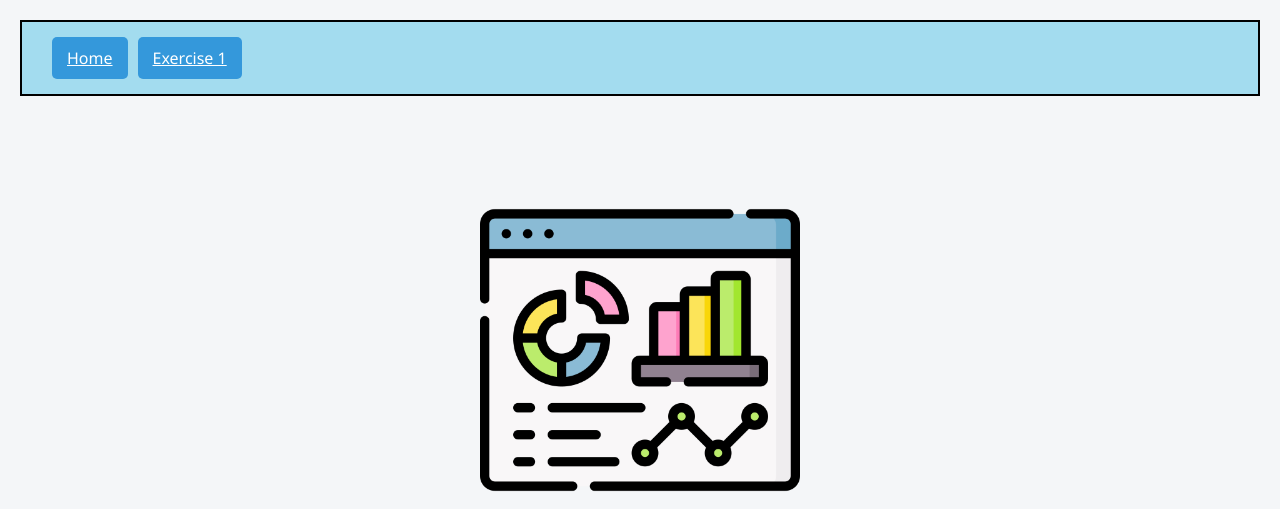
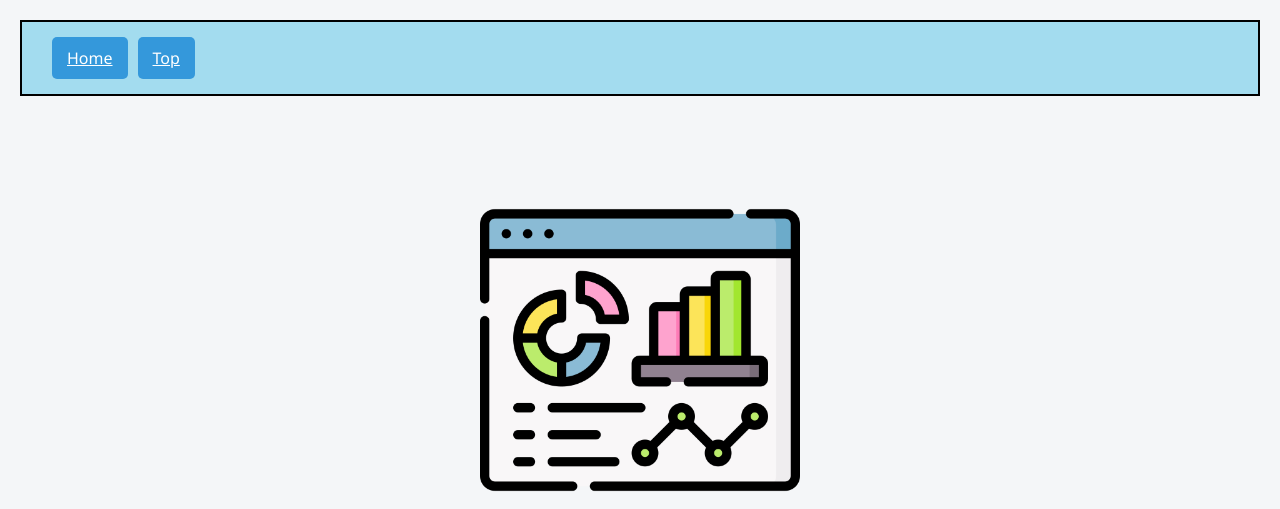
Before and after one commit to Astharot15/Practica2_SI, a Flask app: page / in a window 1280 px wide. Shown: the top 509 px of the page. Run offline with Flask 3, Linux system fonts and the light colour scheme.

Commit message:
Cambio de nombre

```diff
--- a/templates/exercise1.html
+++ b/templates/exercise1.html
@@ -8,7 +8,7 @@
 
     <nav class="navbar">
         <a href="{{ url_for('index') }}" class="btn">Home</a>
-        <a href="{{ url_for('exercise1') }}" class="btn">Exercise 1</a>
+        <a href="{{ url_for('exercise1') }}" class="btn">Top</a>
     </nav>
 
     <div class="container">
--- a/templates/index.html
+++ b/templates/index.html
@@ -8,7 +8,7 @@
 
     <nav class="navbar">
         <a href="{{ url_for('index') }}" class="btn">Home</a>
-        <a href="{{ url_for('exercise1') }}" class="btn">Exercise 1</a>
+        <a href="{{ url_for('exercise1') }}" class="btn">Top</a>
     </nav>
 
     <div class="centered-content">
```
